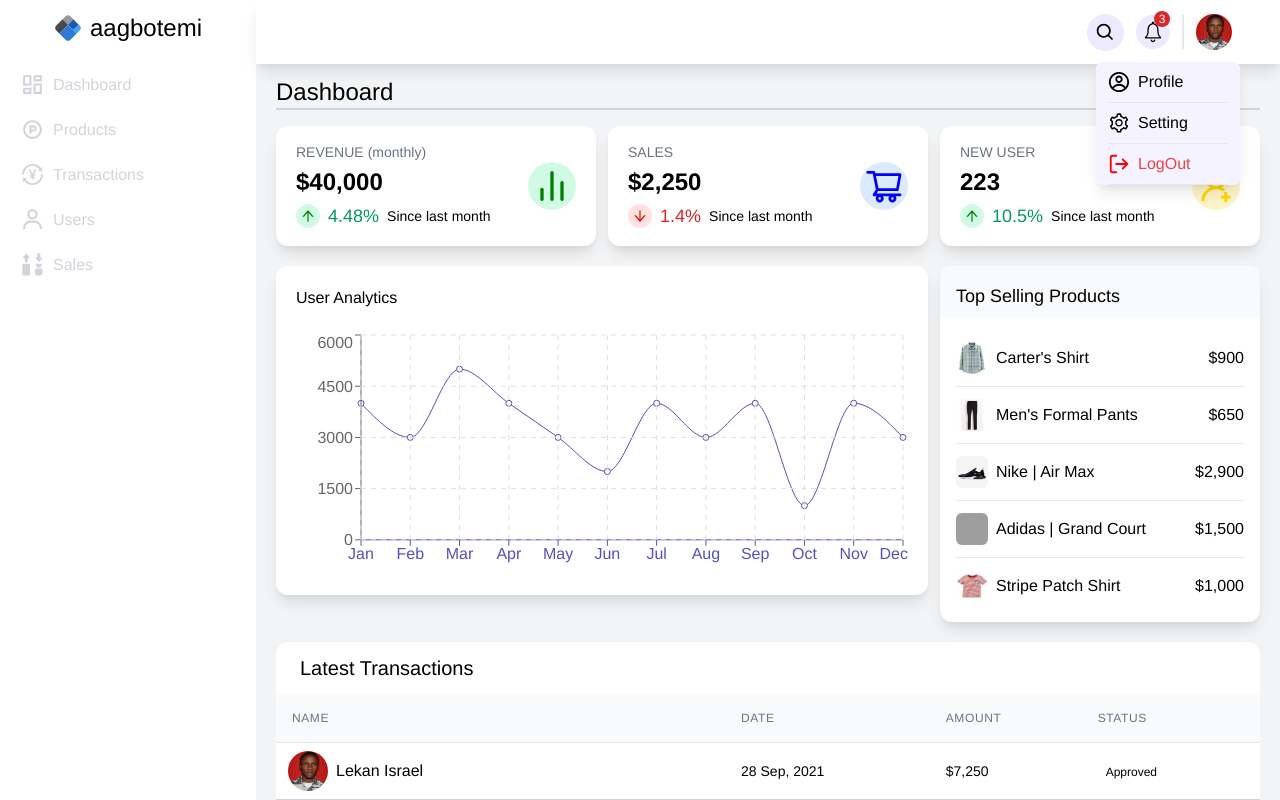
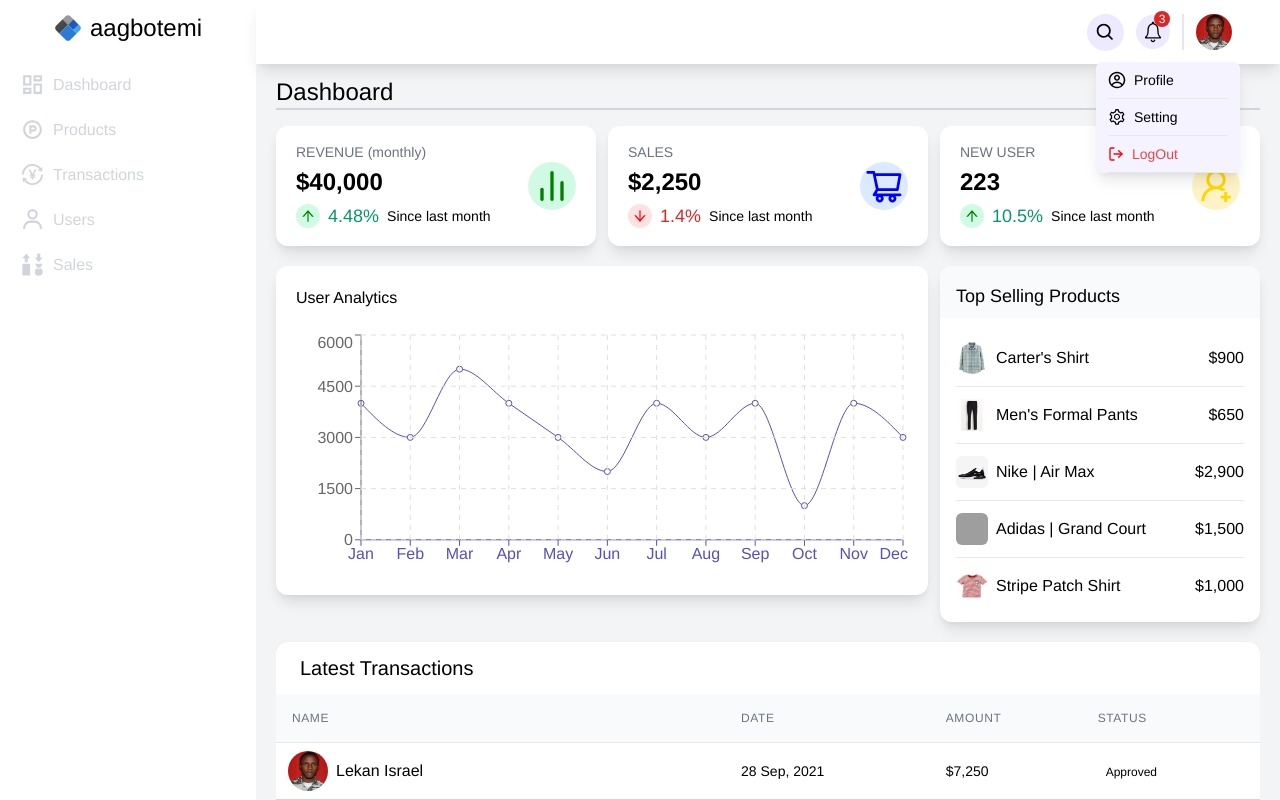
Before and after one commit to aagbotemi/admin-dashboard, a React (Create React App) app: page / in a window 1280 px wide. Both pictures are taken after a click on the picture 1214 px from the left and 32 px from the top of the page. Shown: the top 800 px of the page. Built offline with nearby package versions, Linux system fonts and the light colour scheme; grey boxes are pictures that could not be loaded.

Commit message:
font size of link reduced

```diff
--- a/src/components/topbar/AvatarDropdown.js
+++ b/src/components/topbar/AvatarDropdown.js
@@ -11,9 +11,9 @@ const AvatarDropdown = ({close}) => {
                 <li onClick={close} className="px-3 hover:bg-blue-50">
                     <div className="flex items-center border-b py-2 hover:text-blue-400">
                         <span className="">
-                            <CgProfile  size="22px" />
+                            <CgProfile  size="18px" />
                         </span>
-                        <span className="ml-2 text-md font-medium">
+                        <span className="ml-2 text-sm font-medium">
                             Profile
                         </span>
                     </div>
@@ -23,9 +23,9 @@ const AvatarDropdown = ({close}) => {
                 <li onClick={close} className="px-3 hover:bg-blue-50">
                     <div className="flex items-center border-b py-2 hover:text-blue-400">
                         <span className="">
-                            <AiOutlineSetting  size="22px" />
+                            <AiOutlineSetting  size="18px" />
                         </span>
-                        <span className="ml-2 text-md font-medium">
+                        <span className="ml-2 text-sm font-medium">
                             Setting
                         </span>
                     </div>
@@ -35,9 +35,9 @@ const AvatarDropdown = ({close}) => {
                 <li onClick={close} className="px-3 hover:bg-red-50">
                     <div className="flex items-center border-b py-2">
                         <span className="">
-                            <FiLogOut  size="22px" color="red" />
+                            <FiLogOut  size="16px" color="red" />
                         </span>
-                        <span className="ml-2 text-md font-medium text-red-500 ">
+                        <span className="ml-2 text-sm font-medium text-red-500 ">
                             LogOut
                         </span>
                     </div>
```
